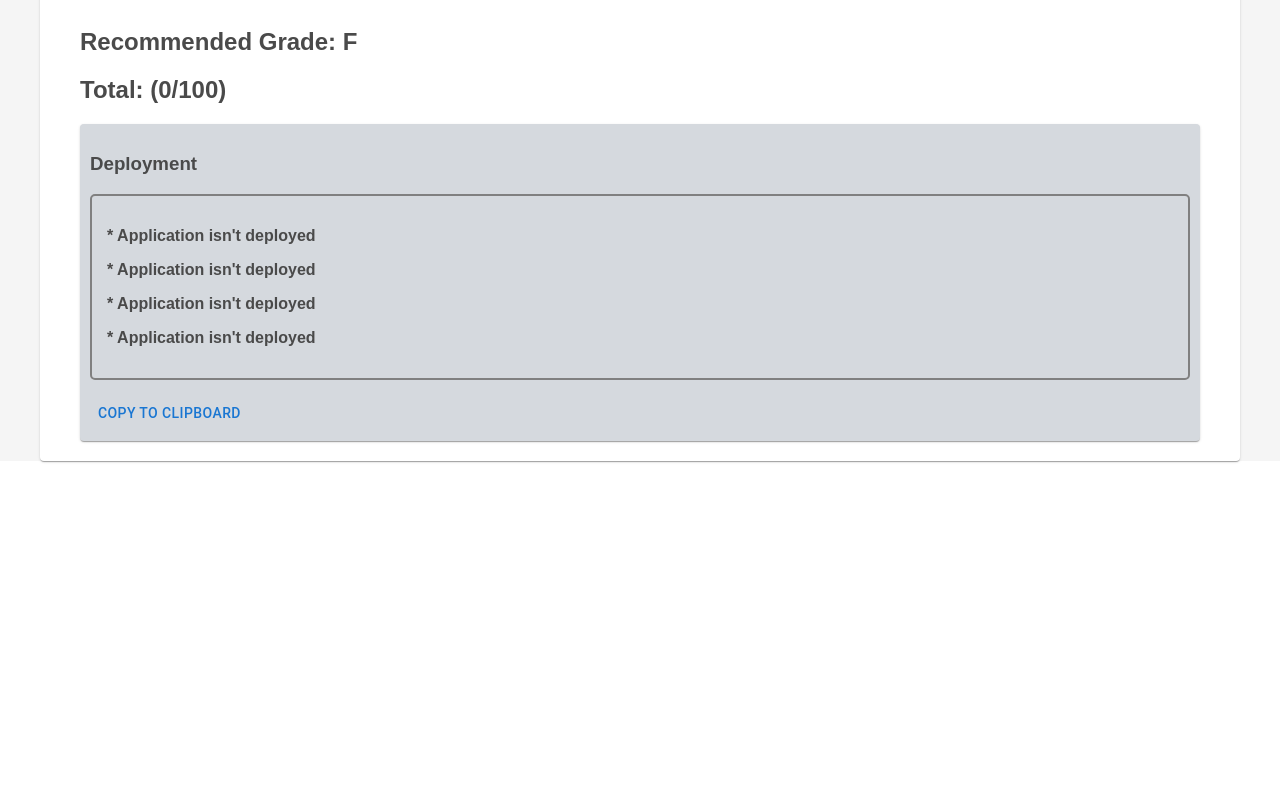
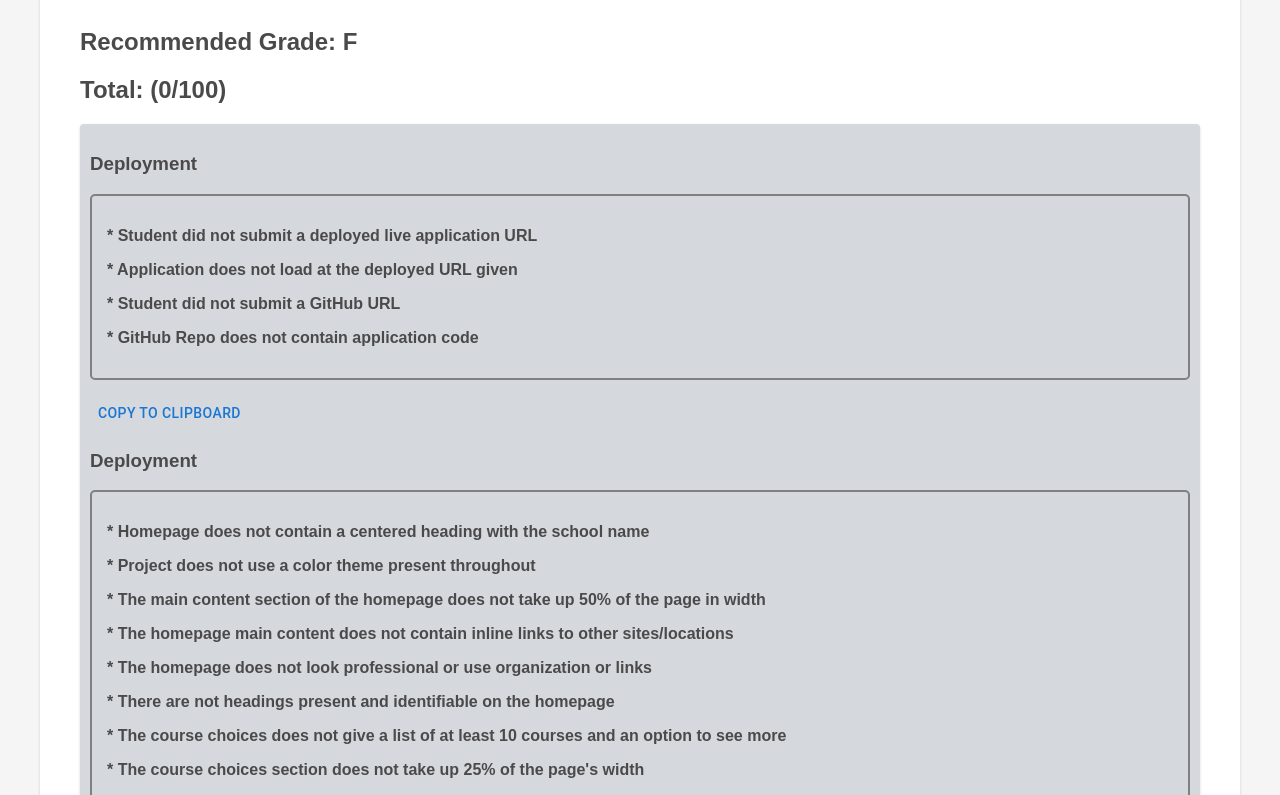
Before and after one commit to PersevereCode/react-rubric, a React (Create React App) app: page / in a window 1280 px wide. Shown: the part 4140-4935 px from the top of the page. Before the commit the page ends 4641 px from the top, so only its background shows below. Built offline with nearby package versions, Linux system fonts and the light colour scheme.

Commit message:
grade box general functionality working

```diff
--- a/src/App.js
+++ b/src/App.js
@@ -4,7 +4,7 @@ import Section from './components/Section';
 import Switch from '@mui/material/Switch';
 import RUBRIC from './rubric.json'
 
-import { useState } from 'react';
+import { useEffect, useState } from 'react';
 import GradeBox from './components/GradeBox';
 
 function App() {
@@ -26,9 +26,34 @@ function App() {
     )
   }
 
+  const populateGradeSheet = () => {
+    const gradeSheet = {};
+    RUBRIC.sections.map((section) =>{
+      const sectionObj = {};
+      for(let question of section.questions){
+        if(question.type === 'boolean'){
+          sectionObj[question.message] = 0
+        }else if(question.type === 'likert'){
+          sectionObj[question.options[0].description] = 0
+        }
+      }
+      gradeSheet[section.sectionTitle] = sectionObj
+    })
+    setGradeObj({...gradeSheet})
+  }
+
+  useEffect(() => {
+    populateGradeSheet()
+  }, [])
+
+  // useEffect(() => {
+  //   console.log(gradeObj)
+  // }, [gradeObj])
+
+
   const renderGradeBox = () =>{
     return <GradeBox key = 'grades'
-            gradeNotesObj = {gradeNotesObj}/>;
+            gradeObj = {gradeObj}/>;
   }
 
   return (
--- a/src/components/GradeBox.js
+++ b/src/components/GradeBox.js
@@ -1,24 +1,43 @@
 import React from 'react';
 import Card from '@mui/material/Card';
-import Button from '@mui/material/Button'
+import Button from '@mui/material/Button';
+import GradeBoxSection from './GradeBoxSection';
+import { useEffect, useState } from 'react';
 
-function GradeBox() {
+function GradeBox({gradeObj}) {
+  const [total, setTotal] = useState(0)
+
+
+  const totalScore = () => {
+    let sum = 0
+    for(let section in gradeObj){
+      for(let question in gradeObj[section]){
+        sum += gradeObj[section][question]
+      }
+    }
+    setTotal(sum)
+  }
+
+  const renderGradeBoxSections = () => {
+    return(
+      Object.keys(gradeObj).map(sectionTitle => {
+        return <GradeBoxSection section = {gradeObj[sectionTitle]}
+                                sectionTitle = {sectionTitle}/>
+      })
+    )
+  }
+
+  useEffect(() => {
+   totalScore()
+  }, [gradeObj])
+
   return (
     <div className='sectionCardContainer'>
         <Card sx={{ minWidth: 275 }} className='card'>
             <h2 className="sectionHead">Recommended Grade: F</h2>
-            <h2 className="sectionHead">Total: (0/100)</h2>
+            <h2 className="sectionHead">Total: ({total}/100)</h2>
             <Card sx={{ minWidth: 275, backgroundColor: '#d5d9de' }} className='innerCard'>
-              <div>
-                <h3>Deployment</h3>
-                <div className='gradeBox'>
-                  <p>* Application isn't deployed</p>
-                  <p>* Application isn't deployed</p>
-                  <p>* Application isn't deployed</p>
-                  <p>* Application isn't deployed</p>
-                </div>
-                <Button>Copy to Clipboard</Button>
-                </div>
+              {renderGradeBoxSections()}
             </Card>
         </Card>
     </div>
--- /dev/null
+++ b/src/components/GradeBoxSection.js
@@ -0,0 +1,24 @@
+import React from 'react'
+import { Button } from '@mui/material'
+
+function GradeBoxSection({section, sectionTitle}) {
+
+    const renderCriteria = () =>{
+        return(
+            <div className='gradeBox'>
+                {Object.keys(section).map(criteria =>{
+                    return <p>* {criteria}</p>
+                })}
+            </div>
+        )
+    }
+  return (
+    <div>
+        <h3>Deployment</h3>
+        {renderCriteria()}
+        <Button>Copy to Clipboard</Button>
+    </div>
+  )
+}
+
+export default GradeBoxSection
--- a/src/components/Question.js
+++ b/src/components/Question.js
@@ -70,7 +70,6 @@ function Question({ question,
         for(let key in sectionScoringObj){
             total += sectionScoringObj[key];
         }
-        console.log(total)
         setSectionScore(total);
     }
 
--- a/src/components/Section.js
+++ b/src/components/Section.js
@@ -2,8 +2,6 @@
 import React, { useEffect, useState } from 'react'
 import Card from '@mui/material/Card';
 import FormLabel from '@mui/material/FormLabel';
-
-import { queryByTestId } from '@testing-library/react';
 import Question from './Question';
 
 function Section({section, gradeObj, setGradeObj}) {
@@ -30,6 +28,12 @@ function Section({section, gradeObj, setGradeObj}) {
         setSectionScoringObj(scoreObj)
     }, [])
 
+    useEffect(() => {
+        const obj = {...gradeObj};
+        obj[sectionTitle] = sectionScoringObj;
+        setGradeObj(obj)
+    }, [sectionScoringObj])
+
 
     const renderForm = () => {
         return(
@@ -41,10 +45,6 @@ function Section({section, gradeObj, setGradeObj}) {
             })
         )
     }
-
-    // const computeScore = (e) = {
-
-    // }
 
   return (
     <div className='sectionCardContainer'>
```
